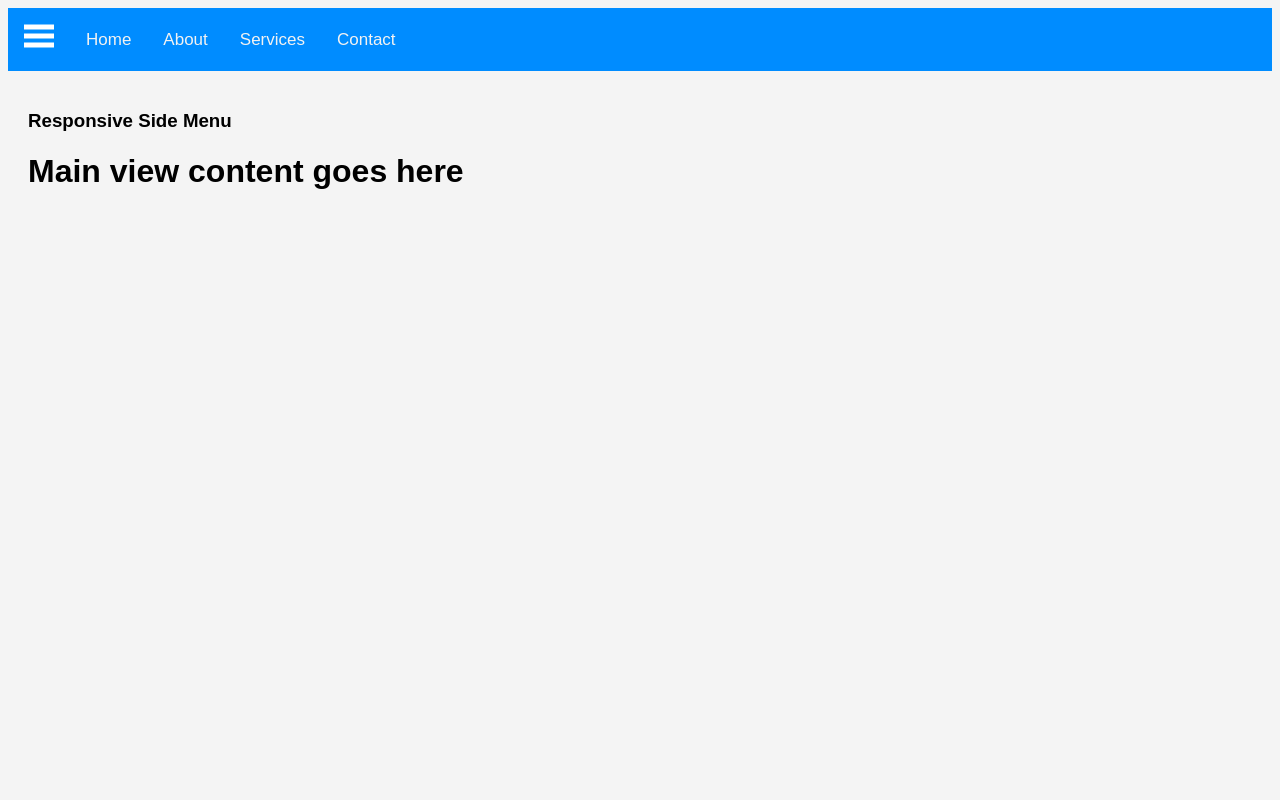
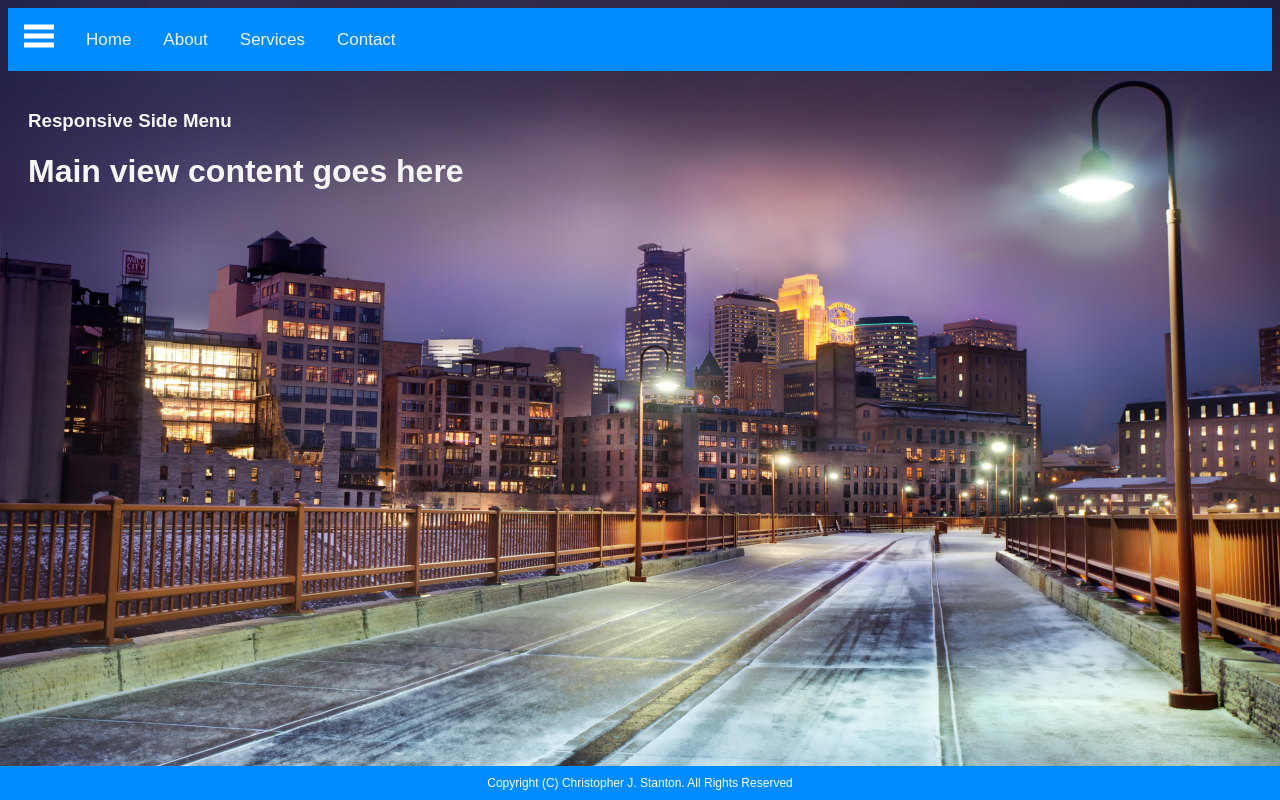
Before and after one commit to chris-stanton/BOILERPLATE-vanilla-animations, a PHP site: page /slide-menu/index.html in a window 1280 px wide. Run offline with PHP 8.4, Linux system fonts and the light colour scheme.

Commit message:
added background image and flex box to slider project

```diff
--- a/slide-menu/index.html
+++ b/slide-menu/index.html
@@ -46,5 +46,7 @@
           <h1> Main view content goes here </h1>
       </div>
 
+      <footer> Copyright (C) Christopher J. Stanton. All Rights Reserved </footer>
+
     </body>
   </html>
--- a/slide-menu/style.css
+++ b/slide-menu/style.css
@@ -1,7 +1,9 @@
 body{
   font-family: "Arial", Serif;
-  background-color: #f4f4f4;
   overflow-x: hidden;
+  background-image: url(./mpls.png);
+  background-repeat: no-repeat;
+  background-size: cover;
 }
 
 .navbar{
@@ -69,19 +71,37 @@ body{
   transition: margin-left 0.5s;
   padding: 20px;
   overflow: hidden;
-  width: 100%;
+  color: #f5f5f5;
 }
 
+
+
+footer {
+  position: fixed;
+  bottom: 0;
+  left: 0;
+  right: 0;
+  text-align: center;
+  color: #fefefe;
+  padding: 10px 0px 10px 0px;
+  background-color: #008cff;
+  font-size: 12px;
+}
+
+
+
+
+
+
+
 @media(max-width: 568px){
+  body {
+    background-size: auto;
+  }
+
   .navbar-nav{
     display:
     none
   }
+
 }
-
-/*only shows 3 parrallel lines in mobel view*/
-@media(min-width: 568px){
-  /*.open-slide{
-    display: none
-  }*/
-}
```
Also changed, not shown: slide-menu/mpls.png (added).
